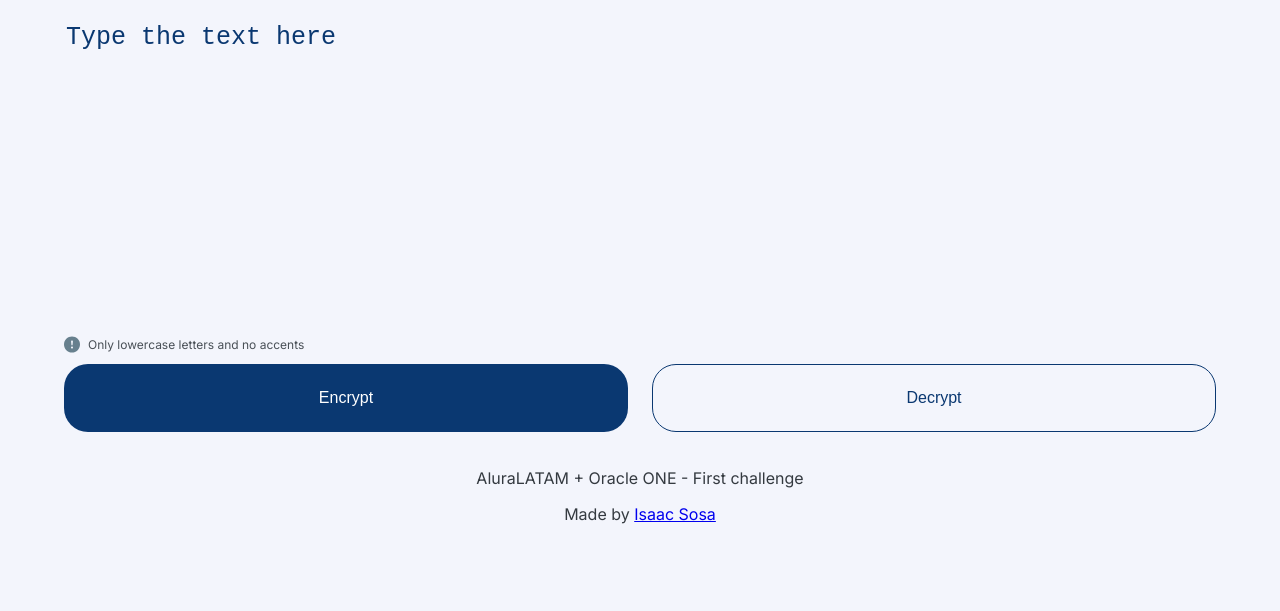
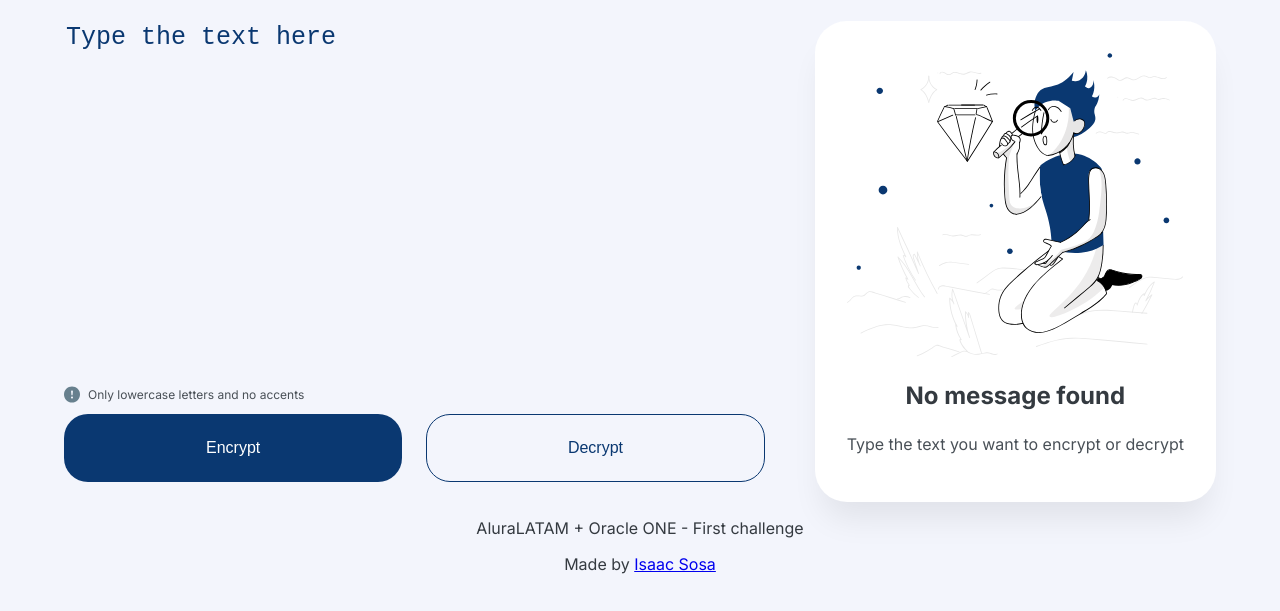
Before and after one commit to isaacsosadj/text-encryptor-OracleONE, a plain HTML site: page index.html in a window 1280 px wide. Shown: the part 71-682 px from the top of the page. Drawn offline with Linux system fonts and the light colour scheme.

Commit message:
desktop version

```diff
--- a/css/style.css
+++ b/css/style.css
@@ -2,6 +2,7 @@
     --dark-blue-300: #0A3871;
     --light-blue-100: #F3F5FC;
     --gray-400: #495057;
+    --gray-500: #343A40;
 }
 
 html {
@@ -62,6 +63,7 @@ body {
     border: none;
     resize: none;
     background-color: transparent;
+    outline: transparent;
     width: 100%;
     height: 25rem;
 }
@@ -93,3 +95,48 @@ body {
     color: #343A40;
     text-align: center;
 }
+
+.messages {
+    text-align: center;
+    background-color: #fff;
+    box-shadow: 0px 24px 32px -8px rgba(0, 0, 0, 0.08);
+    border-radius: 3.2rem;
+    padding: 3.2rem;
+}
+
+.messages img {
+    display: none;
+}
+
+.message--bold {
+    color: var(--gray-500);
+    font-size: 2.4rem;
+    font-weight: 700;
+}
+
+.message--light {
+    color: var(--gray-400);
+}
+
+
+/* Desktop version */
+@media (min-width: 1024px) {
+    .main {
+        display: flex;
+        gap: 5rem;
+    }
+
+    .encryptor {
+        flex: 1;
+        display: flex;
+        flex-direction: column;
+    }
+
+    .encryptor textarea {
+        flex: 1;
+    }
+
+    .messages img {
+        display: block;
+    }
+}
--- a/index.html
+++ b/index.html
@@ -16,25 +16,34 @@
             <img class="header__logo" src="img/logo.svg" alt="alura logo">
         </header>
 
+        <div class="main">
             <div class="encryptor">
                 <textarea class="encryptor__input" id="encryptor_input">Type the text here</textarea>
 
+                <div class="encryptor__bottom">
                     <div class="encryptor__info">
                         <img src="img/info-icon.svg" alt="info icon">
                         <p>Only lowercase letters and no accents</p>
                     </div>
 
                     <div class="buttons">
-                <button class="btn btn--blue" id="btn_encriptar">Encrypt</button>
-                <button class="btn btn--transparent" id="btn_desencriptar">Decrypt</button>
+                        <button class="btn btn--blue" id="encrypt">Encrypt</button>
+                        <button class="btn btn--transparent" id="decrypt">Decrypt</button>
+                    </div>
+                </div>
+            </div>
+
+            <div class="messages">
+                <img src="img/illustration.svg" alt="ilustracion">
+                <p class="message--bold">No message found</p>
+                <p class="message--light">Type the text you want to encrypt or decrypt</p>
             </div>
         </div>
     </div>
 
     <footer class="footer">
         <p>AluraLATAM + Oracle ONE - First challenge</p>
-        </p>Made by <a href="https://github.com/isaacsosadj" target="_blank">Isaac Sosa</a></p>
+        <p>Made by <a href="https://github.com/isaacsosadj" target="_blank">Isaac Sosa</a></p>
     </footer>
-
 </body>
 </html>
```
Also changed, not shown: img/illustration.svg (added). Lines whose indentation alone changed are shown as unchanged.
